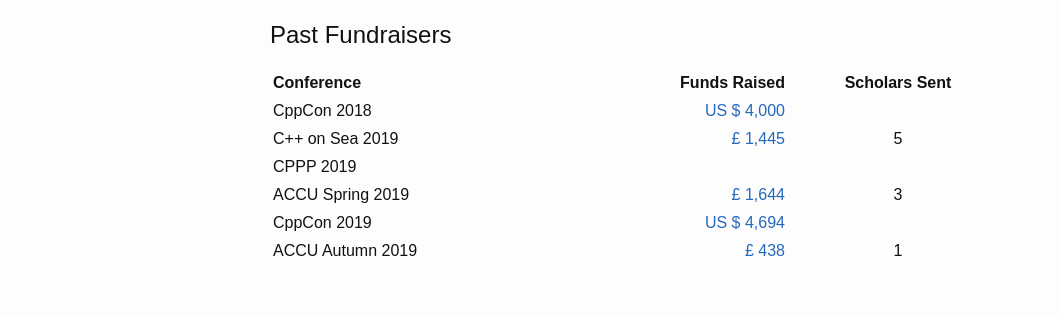
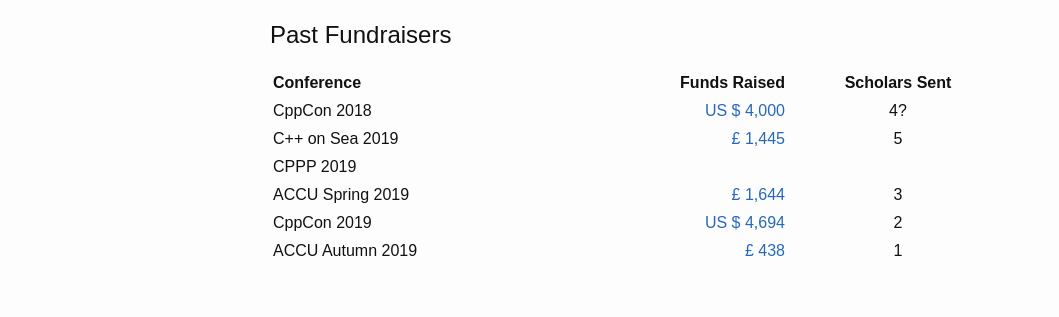
Before and after one commit to include-cpp/include-cpp.github.io, a Jekyll site: the page built from scholarships.md, in a window 1280 px wide. Shown: the part 708-1025 px from the top of the page, without its empty margins (0-1059 px from the left). Built offline with Jekyll 4.4.1, drawn with Linux system fonts in a browser that asks for light colours; our own code applies the rules of GitHub Pages for plain Markdown files.

Commit message:
Add numbers of scholars for the two CppCon fundraisers

```diff
--- a/scholarships.md
+++ b/scholarships.md
@@ -25,9 +25,9 @@ Travel and lodging expenses can cost between $1,000 and $3,000 USD per attendee,
 
 | Conference       |                                                                      Funds Raised | Scholars Sent |
 |------------------|----------------------------------------------------------------------------------:|:-------------:|
-| CppCon 2018      |   [US $ 4,000](https://www.gofundme.com/f/sponsoring-women-cppcon-2018-attendees) |               |
+| CppCon 2018      |   [US $ 4,000](https://www.gofundme.com/f/sponsoring-women-cppcon-2018-attendees) |      4?       |
 | C++ on Sea 2019  |   [£ 1,445](https://www.gofundme.com/f/cpp-on-sea-diversity-and-support-tickets)  |       5       |
 | CPPP   2019      |                                                                                   |               |
 | ACCU Spring 2019 |     [£ 1,644](https://www.gofundme.com/f/includecpp-diversity-conference-tickets) |       3       |
-| CppCon 2019      | [US $ 4,694](https://www.gofundme.com/f/sponsoring-diverse-cppcon-2019-attendees) |               |
+| CppCon 2019      | [US $ 4,694](https://www.gofundme.com/f/sponsoring-diverse-cppcon-2019-attendees) |       2       |
 | ACCU Autumn 2019 |                 [£ 438](https://www.gofundme.com/f/include-accu-autumn-conf-2019) |       1       |
```
